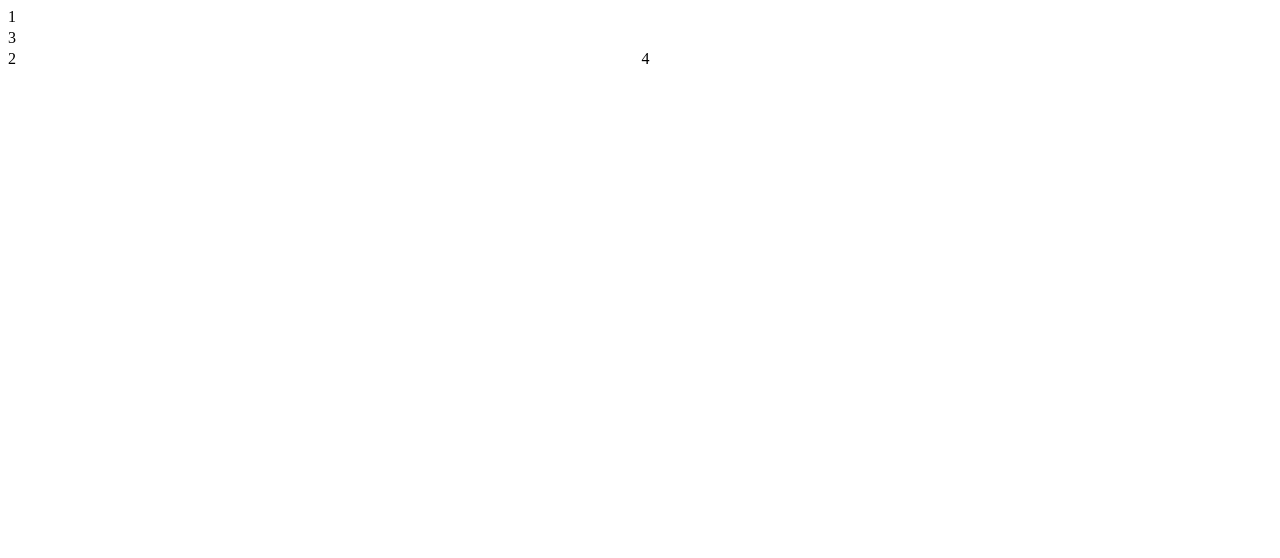
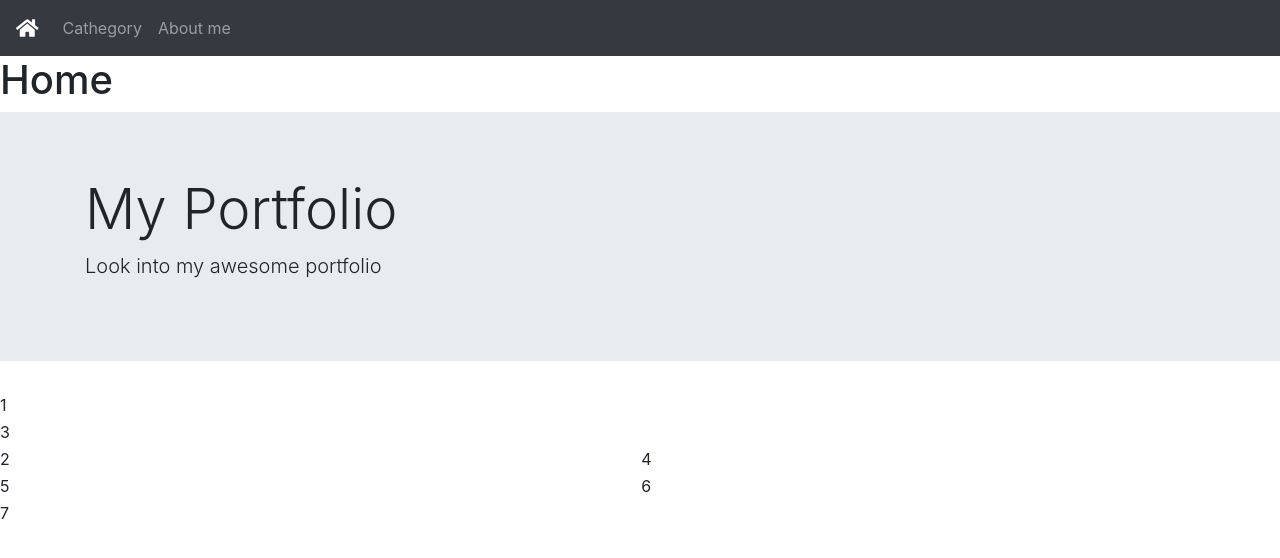
Before and after one commit to johansundstrom/css-grid-demo, a plain HTML site: page index.html in a window 1280 px wide. Drawn offline with nearby package versions, Linux system fonts and the light colour scheme.

Commit message:
Add files via upload
overwrite

```diff
--- a/index.html
+++ b/index.html
@@ -1,18 +1,68 @@
-<!DOCTYPE html>
+<!doctype html>
 <html lang="en">
+
 <head>
-    <meta charset="UTF-8">
-    <meta name="viewport" content="width=device-width, initial-scale=1.0">
-    <meta http-equiv="X-UA-Compatible" content="ie=edge">
-    <link rel="stylesheet" href="css/grid.css">
-    <title>CSS-GRID-Demo</title>
+    <!-- Required meta tags -->
+    <meta charset="utf-8">
+    <meta name="viewport" content="width=device-width, initial-scale=1, shrink-to-fit=no">
+
+<!-- Bootstrap CSS -->
+<link rel="stylesheet" href="https://stackpath.bootstrapcdn.com/bootstrap/4.1.1/css/bootstrap.min.css" integrity="sha384-WskhaSGFgHYWDcbwN70/dfYBj47jz9qbsMId/iRN3ewGhXQFZCSftd1LZCfmhktB" crossorigin="anonymous">
+<link rel="stylesheet" href="//maxcdn.bootstrapcdn.com/font-awesome/4.5.0/css/font-awesome.min.css">
+<link rel="stylesheet" href="css/grid.css">
+<script defer src="https://use.fontawesome.com/releases/v5.0.12/js/all.js" integrity="sha384-Voup2lBiiyZYkRto2XWqbzxHXwzcm4A5RfdfG6466bu5LqjwwrjXCMBQBLMWh7qR" crossorigin="anonymous"></script>
+
+
+
+    <title>Hello, world!</title>
 </head>
+
 <body>
+    <!--Navbar-->
+    <nav class="navbar navbar-expand-md navbar-dark bg-dark">
+        <a class="navbar-brand active" href="#"><i class="fas fa-home"></i></a>
+        <button class="navbar-toggler" type="button" data-toggle="collapse" data-target="#navbarSupportedContent" aria-controls="navbarSupportedContent" aria-expanded="false" aria-label="Toggle navigation">
+            <span class="navbar-toggler-icon"></span>
+        </button>
+
+        <div class="collapse navbar-collapse" id="navbarSupportedContent">
+            <ul class="navbar-nav mr-auto">
+            <li class="nav-item">
+                <a class="nav-link" href="cathegory.html">Cathegory<span class="sr-only">(current)</span></a>
+            </li>
+            <li class="nav-item">
+                <a class="nav-link" href="about.html">About me</a>
+            </li>
+            </ul>
+        </div>
+    </nav>
+    <h1>Home</h1>
+
+    <!--Jumbotron-->
+    <div class="jumbotron jumbotron-fluid">
+        <div class="container">
+          <h1 class="display-4">My Portfolio</h1>
+          <p class="lead">Look into my awesome portfolio</p>
+        </div>
+      </div>
+
+    <!--CSS-Grid-->
     <div class="gridcontainer">
         <div class="item item-1">1</div>
         <div class="item item-2">2</div>
         <div class="item item-3">3</div>
         <div class="item item-4">4</div>
+        <div class="item item-5">5</div>
+        <div class="item item-6">6</div>
+        <div class="item item-7">7</div>
     </div>
-</body>
+
+    <!-- Optional JavaScript -->
+    <!-- jQuery first, then Popper.js, then Bootstrap JS -->
+    <script src="https://code.jquery.com/jquery-3.3.1.slim.min.js" integrity="sha384-q8i/X+965DzO0rT7abK41JStQIAqVgRVzpbzo5smXKp4YfRvH+8abtTE1Pi6jizo" crossorigin="anonymous"></script>
+    <script src="https://cdnjs.cloudflare.com/ajax/libs/popper.js/1.14.3/umd/popper.min.js" integrity="sha384-ZMP7rVo3mIykV+2+9J3UJ46jBk0WLaUAdn689aCwoqbBJiSnjAK/l8WvCWPIPm49" crossorigin="anonymous"></script>
+    <script src="https://stackpath.bootstrapcdn.com/bootstrap/4.1.1/js/bootstrap.min.js" integrity="sha384-smHYKdLADwkXOn1EmN1qk/HfnUcbVRZyYmZ4qpPea6sjB/pTJ0euyQp0Mk8ck+5T" crossorigin="anonymous"></script>
+  </body>
+
+
 </html>
```
